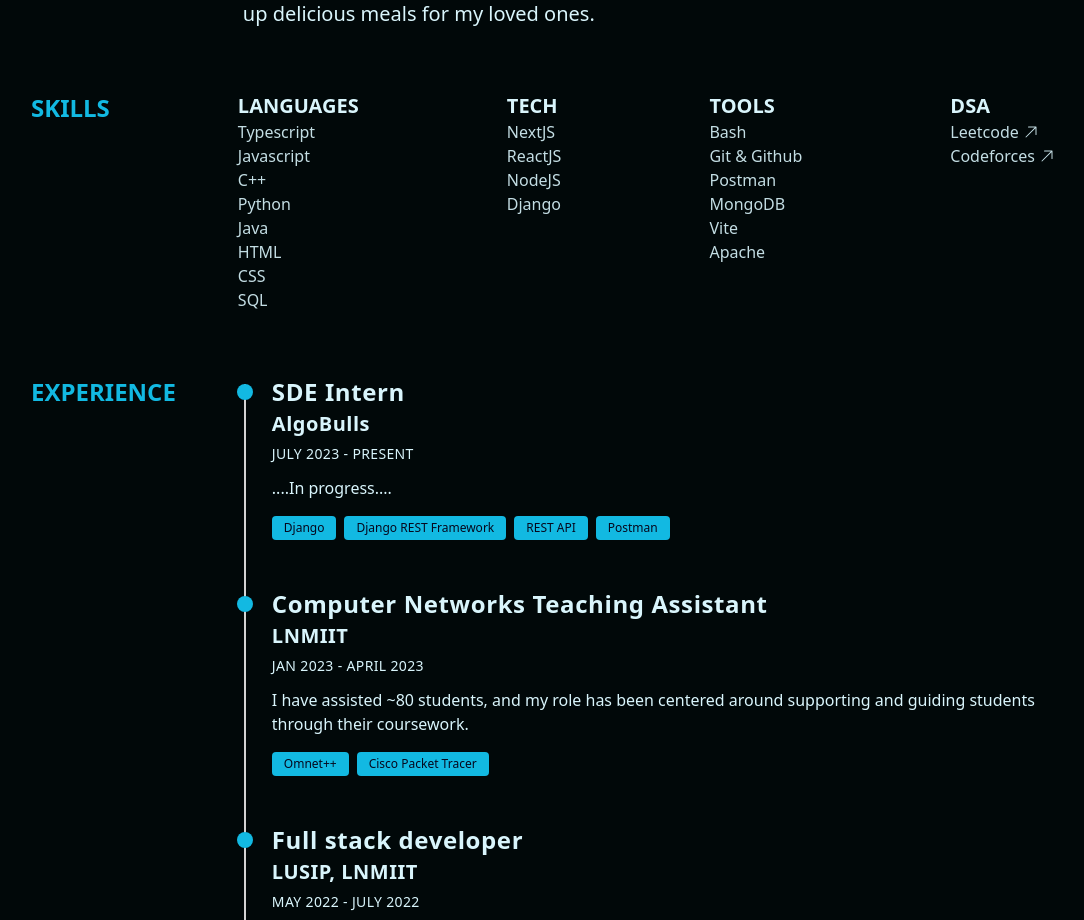
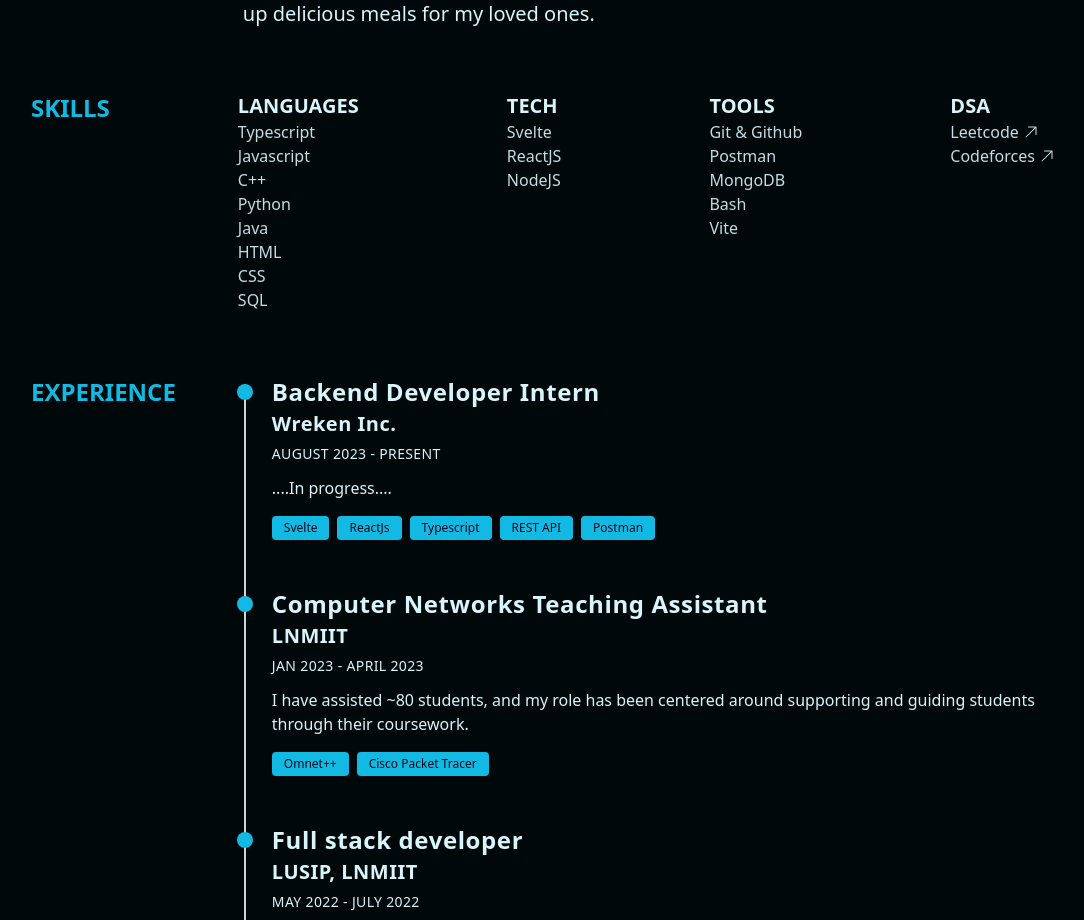
Before and after one commit to AbhishekRaj27/portfolio-v2, a React (Vite) app: page / in a window 1280 px wide. Shown: the part 1084-2004 px from the top of the page, without its empty margins (33-1117 px from the left). Built offline with nearby package versions, Linux system fonts and the light colour scheme.

Commit message:
Update #1

```diff
--- a/src/assets/experience.js
+++ b/src/assets/experience.js
@@ -1,26 +1,28 @@
 export const experience = [
     {
-        designation: 'SDE Intern',
-        company: 'AlgoBulls',
-        from: 'July 2023',
-        to: 'Present',
-        description: '....In progress....',
-        tags: ['Django', 'Django REST Framework', 'REST API', 'Postman']
+        designation: "Backend Developer Intern",
+        company: "Wreken Inc.",
+        from: "August 2023",
+        to: "Present",
+        description: "....In progress....",
+        tags: ["Svelte", "ReactJs", "Typescript", "REST API", "Postman"],
     },
     {
-        designation: 'Computer Networks Teaching Assistant',
-        company: 'LNMIIT',
-        from: 'Jan 2023',
-        to: 'April 2023',
-        description: 'I have assisted ~80 students, and  my role has been centered around supporting and guiding students through their coursework.',
-        tags: ['Omnet++', 'Cisco Packet Tracer']
+        designation: "Computer Networks Teaching Assistant",
+        company: "LNMIIT",
+        from: "Jan 2023",
+        to: "April 2023",
+        description:
+            "I have assisted ~80 students, and  my role has been centered around supporting and guiding students through their coursework.",
+        tags: ["Omnet++", "Cisco Packet Tracer"],
     },
     {
-        designation: 'Full stack developer',
-        company: 'LUSIP, LNMIIT',
-        from: 'May 2022',
-        to: 'July 2022',
-        description: 'Built multiple user interface elements, including a homepage, login/registration screen, dashboard, options chain and other number of features, like an account management interface, a paper trading platform and an options chain system. Wrote several APIs to retrieve data from MySQL after having it undergo some computations based on business need for use in strategy execution, options trading, and paper trading.',
-        tags: ['ReactJS', 'Django', 'MySQL', 'MUI']
-    }
-]
+        designation: "Full stack developer",
+        company: "LUSIP, LNMIIT",
+        from: "May 2022",
+        to: "July 2022",
+        description:
+            "Built multiple user interface elements, including a homepage, login/registration screen, dashboard, options chain and other number of features, like an account management interface, a paper trading platform and an options chain system. Wrote several APIs to retrieve data from MySQL after having it undergo some computations based on business need for use in strategy execution, options trading, and paper trading.",
+        tags: ["ReactJS", "Django", "MySQL", "MUI"],
+    },
+];
--- a/src/assets/skills.js
+++ b/src/assets/skills.js
@@ -1,13 +1,27 @@
-export const languages = ['Typescript', 'Javascript', 'C++', 'Python', 'Java', 'HTML', 'CSS', 'SQL']
+export const languages = [
+    "Typescript",
+    "Javascript",
+    "C++",
+    "Python",
+    "Java",
+    "HTML",
+    "CSS",
+    "SQL",
+];
 
-export const tech = ['NextJS', 'ReactJS', 'NodeJS', 'Django']
+export const tech = ["Svelte", "ReactJS", "NodeJS"];
 
-export const tools = ['Bash', 'Git & Github', 'Postman', 'MongoDB', 'Vite', 'Apache']
+export const tools = ["Git & Github", "Postman", "MongoDB", "Bash", "Vite"];
 
-export const packages = ['Socket.io', 'Express', 'MUI', 'TailwindCSS', 'React Router DOM']
-
+export const packages = [
+    "Socket.io",
+    "Express",
+    "MUI",
+    "TailwindCSS",
+    "React Router DOM",
+];
 
 export const dsa = [
-    { name: 'Leetcode', link: 'https://leetcode.com/nitishgupta24/' },
-    { name: 'Codeforces', link: 'https://codeforces.com/profile/ghost8_' },
-]
+    { name: "Leetcode", link: "https://leetcode.com/nitishgupta24/" },
+    { name: "Codeforces", link: "https://codeforces.com/profile/ghost8_" },
+];
```
